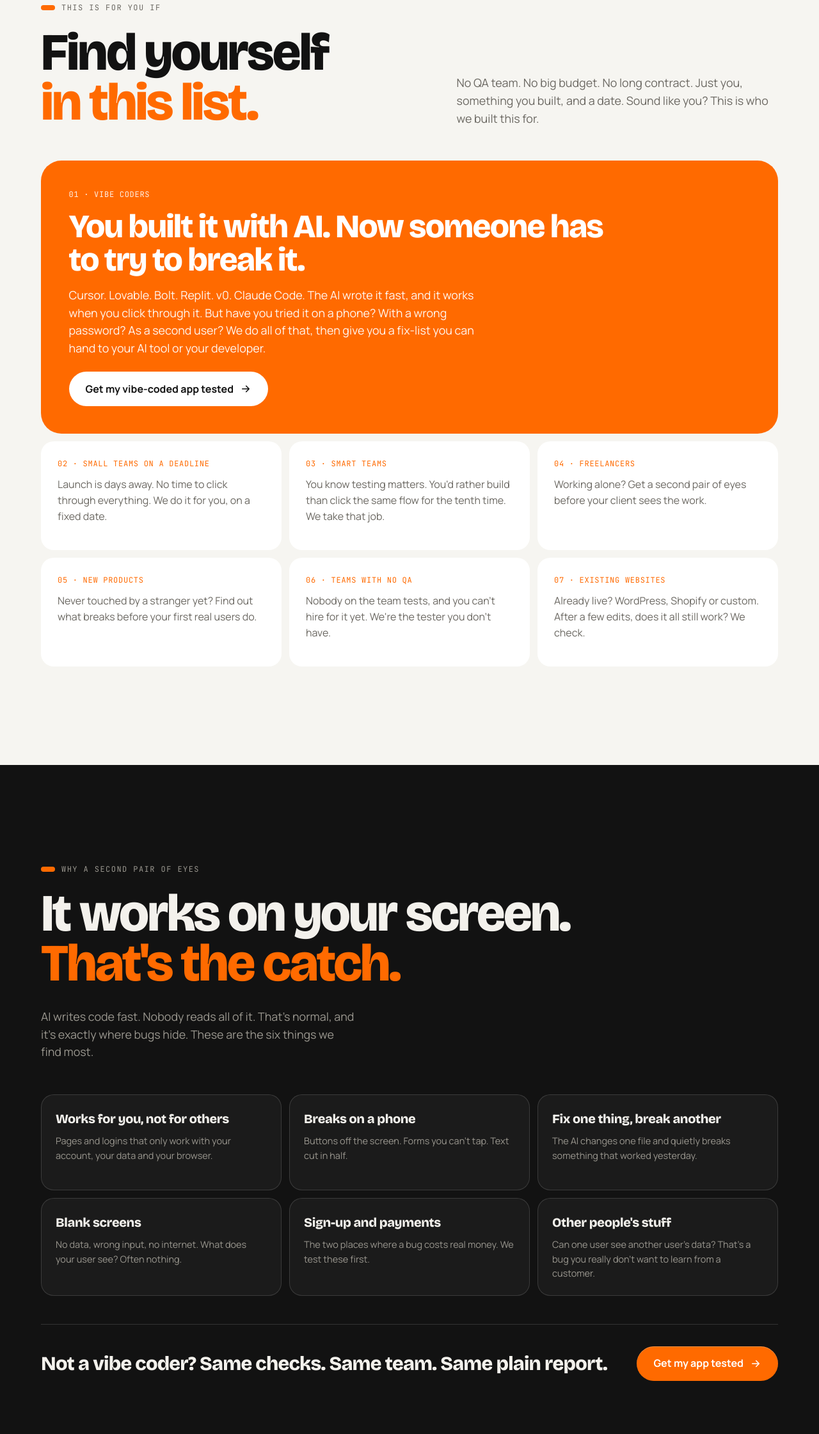
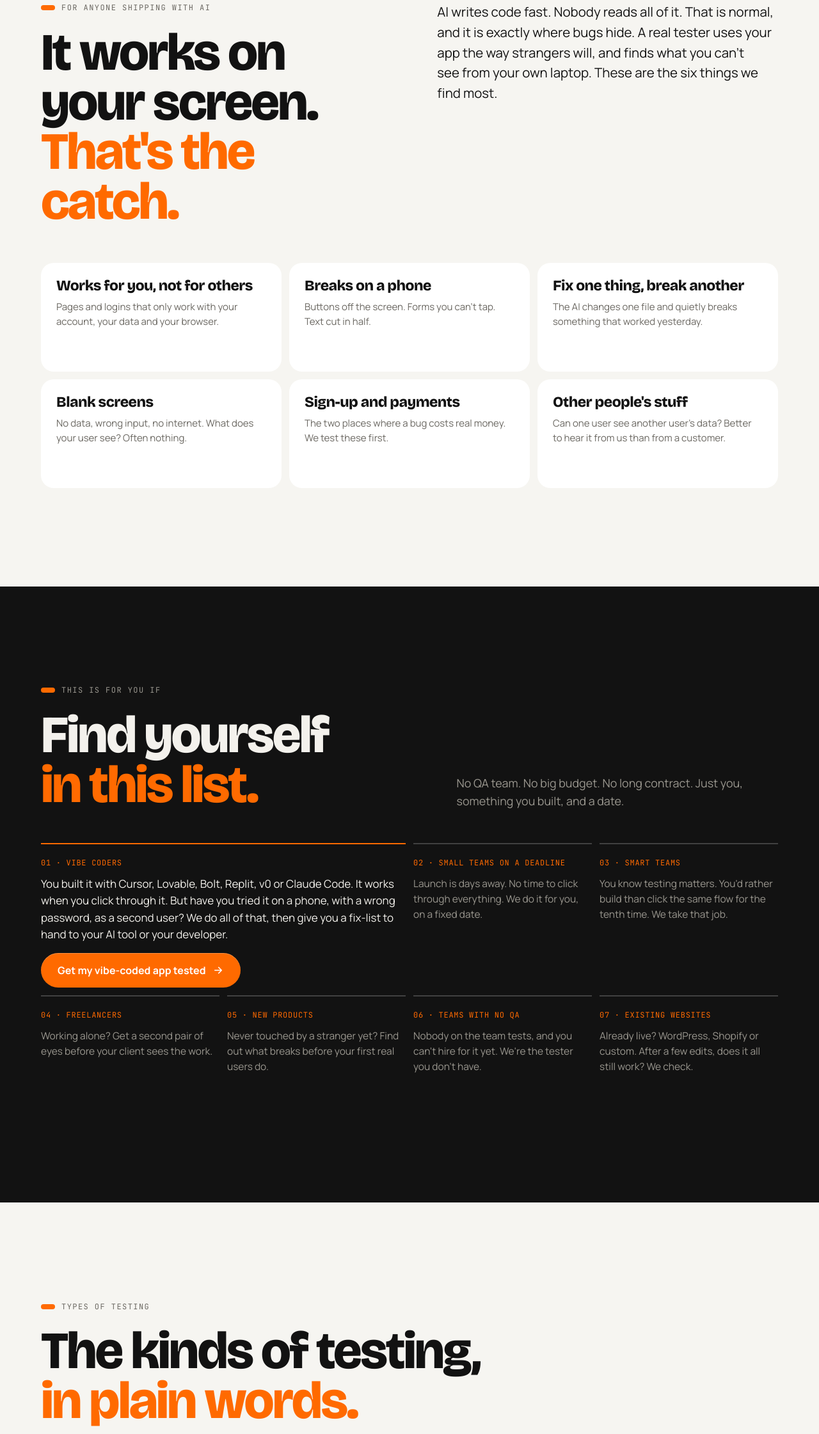
Before and after one commit to kash2021-hobby/portfolio-ltabai-website, a plain HTML site: page ltab-ai/software-testing.html in a window 1280 px wide. Shown: the part 1048-3290 px from the top of the page at 64% size. Drawn offline with Linux system fonts and the light colour scheme.

Commit message:
QA page: restore original design language (light/dark rhythm, original audience grid, card styles); keep new audience-first content

```diff
--- a/ltab-ai/css/pages.css
+++ b/ltab-ai/css/pages.css
@@ -266,8 +266,8 @@ body[data-theme="light"] .crumb{color:var(--muted)}
 .load-more{display:flex;justify-content:center;margin-top:34px}
 
 /* ---------- testing types ---------- */
-.ttypes{display:grid;grid-template-columns:repeat(auto-fit,minmax(248px,1fr));gap:12px}
-.ttype{background:var(--white);border-radius:var(--r-lg);padding:26px 24px;display:flex;flex-direction:column;gap:14px;min-height:360px;transition:transform .3s var(--ease)}
+.ttypes{display:grid;grid-template-columns:repeat(3,1fr);gap:12px}
+.ttype{background:var(--white);border-radius:var(--r-lg);padding:26px 24px;display:flex;flex-direction:column;gap:14px;min-height:300px;transition:transform .3s var(--ease)}
 .ttype:hover{transform:translateY(-4px)}
 .ttype .n{font-family:var(--f-mono);font-size:12px;color:var(--orange)}
 .ttype h4{font-family:var(--f-display);font-weight:800;font-size:27px;letter-spacing:-.03em;line-height:1.02}
@@ -311,20 +311,12 @@ body[data-theme="light"] .crumb{color:var(--muted)}
 .aud2 .who{font-family:var(--f-mono);font-size:12px;letter-spacing:.06em;text-transform:uppercase;color:var(--orange)}
 .aud2 p{font-size:15.5px;color:var(--muted-d)}
 
-/* ---------- audience on light bg + vibe-coder feature ---------- */
-.aud3{display:grid;grid-template-columns:repeat(3,1fr);gap:12px}
-.aud3>div{background:var(--white);border-radius:var(--r);padding:26px;display:grid;gap:10px;align-content:start;min-height:170px}
-.aud3 .who{font-family:var(--f-mono);font-size:12px;letter-spacing:.06em;text-transform:uppercase;color:var(--orange)}
-.aud3 p{font-size:16px;color:var(--muted)}
-.aud3 .feat{grid-column:1/-1;background:var(--orange);color:#fff;border-radius:var(--r-lg);padding:clamp(28px,3.4vw,52px);gap:16px;min-height:0}
-.aud3 .feat .who{color:rgba(255,255,255,.9)}
-.aud3 .feat h3{font-family:var(--f-display);font-weight:800;font-size:clamp(30px,4vw,56px);letter-spacing:-.035em;line-height:1;max-width:26ch}
-.aud3 .feat p{color:#fff;opacity:.95;font-size:clamp(16px,1.4vw,19px);max-width:62ch}
-.aud3 .feat .btn{background:#fff;color:var(--ink);justify-self:start;margin-top:6px}
-.aud3 .feat .btn:hover{background:var(--ink);color:#fff}
-.famgrid{display:grid;grid-template-columns:repeat(3,1fr);gap:12px}
-.fam-cta{display:flex;align-items:center;justify-content:space-between;gap:20px;flex-wrap:wrap;margin-top:44px;padding-top:34px;border-top:1px solid var(--line-d)}
-.fam-cta p{font-family:var(--f-display);font-weight:800;font-size:clamp(22px,2.4vw,32px);letter-spacing:-.025em}
+/* ---------- audience: lead tile + three-up issue cards ---------- */
+.aud2 .lead{grid-column:span 2;border-top-color:var(--orange)}
+.aud2 .lead p{color:#f3f1ec;font-size:17px;max-width:60ch}
+.aud2 .lead .btn{justify-self:start;margin-top:6px}
+.ttypes2.three{grid-template-columns:repeat(3,1fr)}
+.ttypes2.three .t2{min-height:170px}
 
 /* ---------- packages (v2) ---------- */
 .pk .best{display:grid;gap:5px;padding:14px 16px;border-radius:14px;background:var(--paper)}
@@ -363,11 +355,11 @@ body[data-theme="light"] .crumb{color:var(--muted)}
 .intake .chips .chip{text-align:left}
 
 @media (max-width:1080px){
-  .aud3,.famgrid{grid-template-columns:1fr 1fr}
   .two,.rep,.bound,.flag{grid-template-columns:1fr}
   .only{grid-template-columns:1fr;gap:40px}
   .aud2{grid-template-columns:1fr 1fr}
-  .ttypes2{grid-template-columns:1fr 1fr}
+  .ttypes{grid-template-columns:1fr 1fr}
+  .ttypes2,.ttypes2.three{grid-template-columns:1fr 1fr}
   .roles.five{grid-template-columns:1fr 1fr 1fr}
   .proc.six{grid-template-columns:repeat(3,1fr)}
   .personas,.roles{grid-template-columns:1fr 1fr}
@@ -379,8 +371,8 @@ body[data-theme="light"] .crumb{color:var(--muted)}
 @media (max-width:760px){
   .sub-hero{padding-top:120px;padding-bottom:60px}
   .personas,.checks,.aud,.pk-grid,.roles,.posts,.wgrid,.proc-panel,
-  .ttypes,.ttypes2,.chk2,.only-grid,.aud2,.aud3,.famgrid,.roles.five{grid-template-columns:1fr}
-  .aud3>div{min-height:0}
+  .ttypes,.ttypes2,.ttypes2.three,.chk2,.only-grid,.aud2,.roles.five{grid-template-columns:1fr}
+  .aud2 .lead{grid-column:auto}
   .ttype{min-height:0}
   .aud2>div,.t2,.oc{min-height:0}
   .lc-head{margin-top:60px}
--- a/ltab-ai/software-testing.html
+++ b/ltab-ai/software-testing.html
@@ -67,50 +67,43 @@
   </div>
 </section>
 
-<!-- 02 WHO IT'S FOR -->
-<section id="who" data-screen-label="02 Who it's for">
+<!-- 02 THE CATCH (light, same layout as the original intro block) -->
+<section id="vibe" data-screen-label="02 Why AI-built apps need a tester">
+  <div class="wrap">
+    <div class="two" style="align-items:start">
+      <div class="rv">
+        <div class="eyebrow" style="margin-bottom:22px"><span class="cap"></span>For anyone shipping with AI</div>
+        <h2 class="h2">It works on<br>your screen.<br><span class="o">That's the catch.</span></h2>
+      </div>
+      <p class="lede rv" style="font-size:clamp(19px,1.6vw,23px);color:var(--ink)">AI writes code fast. Nobody reads all of it. That is normal, and it is exactly where bugs hide. A real tester uses your app the way strangers will, and finds what you can't see from your own laptop. These are the six things we find most.</p>
+    </div>
+    <div class="ttypes2 three" style="margin-top:56px">
+      <div class="t2 rv"><h4>Works for you, not for others</h4><p>Pages and logins that only work with your account, your data and your browser.</p></div>
+      <div class="t2 rv"><h4>Breaks on a phone</h4><p>Buttons off the screen. Forms you can't tap. Text cut in half.</p></div>
+      <div class="t2 rv"><h4>Fix one thing, break another</h4><p>The AI changes one file and quietly breaks something that worked yesterday.</p></div>
+      <div class="t2 rv"><h4>Blank screens</h4><p>No data, wrong input, no internet. What does your user see? Often nothing.</p></div>
+      <div class="t2 rv"><h4>Sign-up and payments</h4><p>The two places where a bug costs real money. We test these first.</p></div>
+      <div class="t2 rv"><h4>Other people's stuff</h4><p>Can one user see another user's data? Better to hear it from us than from a customer.</p></div>
+    </div>
+  </div>
+</section>
+
+<!-- 03 WHO IT'S FOR (dark, original audience grid) -->
+<section id="who" class="dark" data-screen-label="03 Who it's for">
   <div class="wrap">
     <div class="sec-head rv">
       <div><div class="eyebrow" style="margin-bottom:22px"><span class="cap"></span>This is for you if</div>
       <h2 class="h2">Find yourself<br><span class="o">in this list.</span></h2></div>
-      <p class="lede">No QA team. No big budget. No long contract. Just you, something you built, and a date. Sound like you? This is who we built this for.</p>
+      <p class="lede">No QA team. No big budget. No long contract. Just you, something you built, and a date.</p>
     </div>
-    <div class="aud3">
-      <div class="feat rv">
-        <span class="who">01 · Vibe coders</span>
-        <h3>You built it with AI. Now someone has to try to break it.</h3>
-        <p>Cursor. Lovable. Bolt. Replit. v0. Claude Code. The AI wrote it fast, and it works when you click through it. But have you tried it on a phone? With a wrong password? As a second user? We do all of that, then give you a fix-list you can hand to your AI tool or your developer.</p>
-        <a href="#start" class="btn" data-arr data-who="Vibe coder">Get my vibe-coded app tested</a>
-      </div>
+    <div class="aud2">
+      <div class="lead rv"><span class="who">01 · Vibe coders</span><p>You built it with Cursor, Lovable, Bolt, Replit, v0 or Claude Code. It works when you click through it. But have you tried it on a phone, with a wrong password, as a second user? We do all of that, then give you a fix-list to hand to your AI tool or your developer.</p><a href="#start" class="btn btn-primary" data-arr data-who="Vibe coder">Get my vibe-coded app tested</a></div>
       <div class="rv"><span class="who">02 · Small teams on a deadline</span><p>Launch is days away. No time to click through everything. We do it for you, on a fixed date.</p></div>
       <div class="rv"><span class="who">03 · Smart teams</span><p>You know testing matters. You'd rather build than click the same flow for the tenth time. We take that job.</p></div>
       <div class="rv"><span class="who">04 · Freelancers</span><p>Working alone? Get a second pair of eyes before your client sees the work.</p></div>
       <div class="rv"><span class="who">05 · New products</span><p>Never touched by a stranger yet? Find out what breaks before your first real users do.</p></div>
       <div class="rv"><span class="who">06 · Teams with no QA</span><p>Nobody on the team tests, and you can't hire for it yet. We're the tester you don't have.</p></div>
       <div class="rv"><span class="who">07 · Existing websites</span><p>Already live? WordPress, Shopify or custom. After a few edits, does it all still work? We check.</p></div>
-    </div>
-  </div>
-</section>
-
-<!-- 03 WHY AI-BUILT APPS NEED A TESTER -->
-<section id="vibe" class="dark" data-screen-label="03 Why AI-built apps need a tester">
-  <div class="wrap">
-    <div class="sec-head rv">
-      <div><div class="eyebrow" style="margin-bottom:22px"><span class="cap"></span>Why a second pair of eyes</div>
-      <h2 class="h2">It works on your screen.<br><span class="o">That's the catch.</span></h2></div>
-      <p class="lede">AI writes code fast. Nobody reads all of it. That's normal, and it's exactly where bugs hide. These are the six things we find most.</p>
-    </div>
-    <div class="famgrid">
-      <div class="oc rv"><b>Works for you, not for others</b><span>Pages and logins that only work with your account, your data and your browser.</span></div>
-      <div class="oc rv"><b>Breaks on a phone</b><span>Buttons off the screen. Forms you can't tap. Text cut in half.</span></div>
-      <div class="oc rv"><b>Fix one thing, break another</b><span>The AI changes one file and quietly breaks something that worked yesterday.</span></div>
-      <div class="oc rv"><b>Blank screens</b><span>No data, wrong input, no internet. What does your user see? Often nothing.</span></div>
-      <div class="oc rv"><b>Sign-up and payments</b><span>The two places where a bug costs real money. We test these first.</span></div>
-      <div class="oc rv"><b>Other people's stuff</b><span>Can one user see another user's data? That's a bug you really don't want to learn from a customer.</span></div>
-    </div>
-    <div class="fam-cta rv">
-      <p>Not a vibe coder? Same checks. Same team. Same plain report.</p>
-      <a href="#start" class="btn btn-primary" data-arr>Get my app tested</a>
     </div>
   </div>
 </section>
@@ -251,7 +244,7 @@
 </section>
 
 <!-- 07 PACKAGES -->
-<section id="packages" data-screen-label="07 Packages">
+<section id="packages" style="padding-top:0" data-screen-label="07 Packages">
   <div class="wrap">
     <div class="sec-head rv">
       <div><div class="eyebrow" style="margin-bottom:22px"><span class="cap"></span>Ways to start</div>
@@ -359,6 +352,7 @@
       <details open><summary>I built it with Lovable, Cursor, Bolt or Replit. Is that okay?<i></i></summary><p>Yes. That is exactly who we test for. We test what runs in the browser, not how it was made. Tell us the tool in the form, it helps us know what to look for.</p></details>
       <details><summary>I'm not technical. Can I still hire you?<i></i></summary><p>Yes. Give us a link and a date. We write every finding in plain words, with steps to repeat it.</p></details>
       <details><summary>Do you need my code?<i></i></summary><p>No. We test the way a user would, from the outside. You do not have to share your code.</p></details>
+      <details><summary>What is QA?<i></i></summary><p>QA means testing your software in a planned way, so the problems are found by us, not by your customers, your client or your staff. The important ones get fixed before you launch, hand over or go live.</p></details>
       <details><summary>What will you actually test?<i></i></summary><p>Whatever your product needs: manual, compatibility, performance, automation, penetration — plus regression, functional, security and API checks. First we agree the list together: your features, your customer journeys, sign-up, forms, checkout, devices, and the pipes behind the scenes.</p></details>
       <details><summary>Which testing types should I choose?<i></i></summary><p>You don't have to decide alone. Tell us what you ship and when it goes live. We'll suggest the smallest useful set. Most first projects start with manual and compatibility testing, then add more once the product is stable.</p></details>
       <details><summary>What do we need to provide?<i></i></summary><p>A working test link. Authorised access. Test data (or permission to create it). The devices you support. Someone who can answer questions. Someone who owns the fixes. If access is incomplete, the test window moves — we'll tell you early.</p></details>
```
